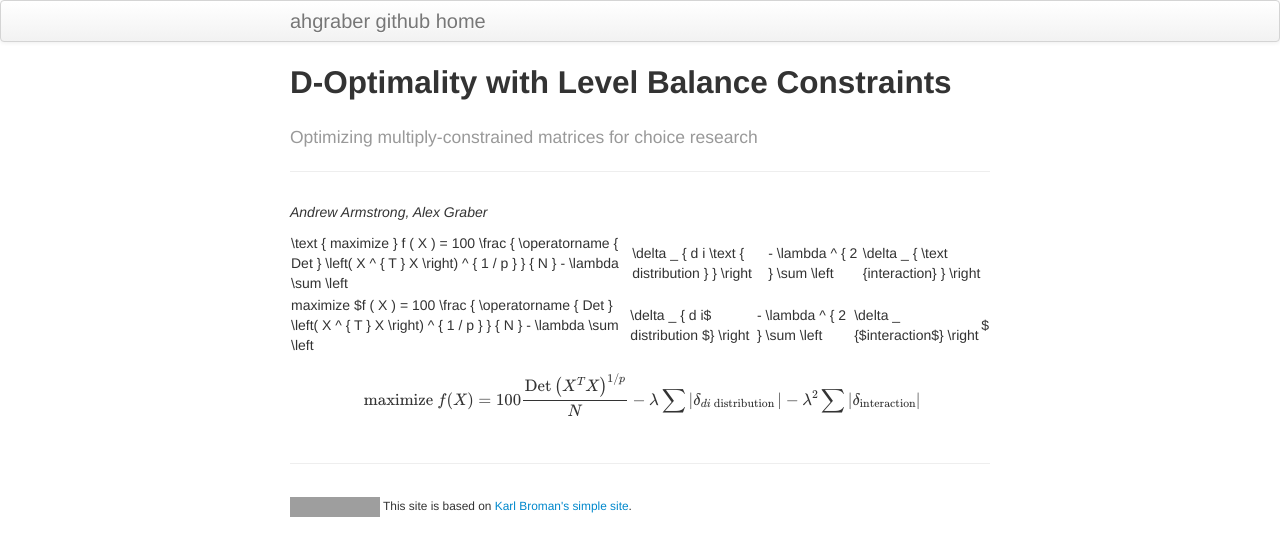
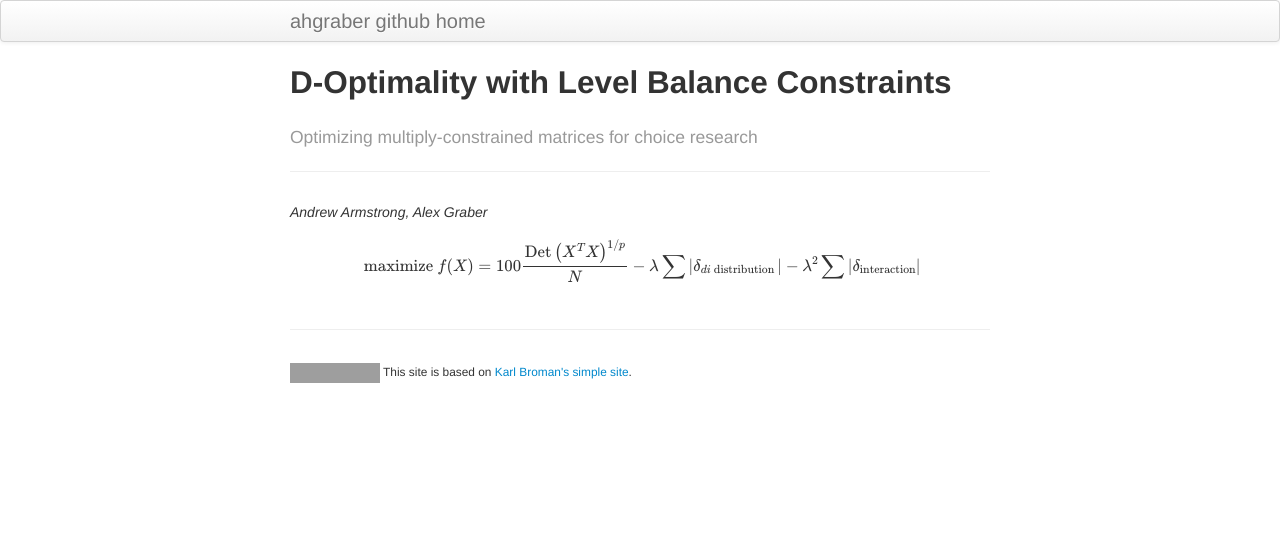
Before and after one commit to ahgraber/Fedorov, a Jekyll site: the page built from index.md, in a window 1280 px wide. Shown: the top 556 px of the page. Built offline with Jekyll 4.4.1, drawn with Linux system fonts in a browser that asks for light colours; formulas are drawn with MathJax 3; grey boxes are pictures that could not be loaded.

Commit message:
Update index.md

```diff
--- a/index.md
+++ b/index.md
@@ -6,15 +6,11 @@ description:
 ---
 *Andrew Armstrong, Alex Graber*
 
-\text { maximize } f ( X ) = 100 \frac { \operatorname { Det } \left( X ^ { T } X \right) ^ { 1 / p } } { N } - \lambda \sum \left| \delta _ { d i \text { distribution } } \right| - \lambda ^ { 2 } \sum \left| \delta _ { \text {interaction} } \right|
 
-
-maximize $f ( X ) = 100 \frac { \operatorname { Det } \left( X ^ { T } X \right) ^ { 1 / p } } { N } - \lambda \sum \left| \delta _ { d i$ distribution $} \right| - \lambda ^ { 2 } \sum \left| \delta _ {$interaction$} \right|$
-
-
-
-$$
-
-\text { maximize } f ( X ) = 100 \frac { \operatorname { Det } \left( X ^ { T } X \right) ^ { 1 / p } } { N } - \lambda \sum \left| \delta _ { d i \text { distribution } } \right| - \lambda ^ { 2 } \sum \left| \delta _ { \text {interaction} } \right|
-
-$$
+{% raw %}{::nomarkdown}
+    <div>
+    $$
+    \text { maximize } f ( X ) = 100 \frac { \operatorname { Det } \left( X ^ { T } X \right) ^ { 1 / p } } { N } - \lambda \sum \left| \delta _ { d i \text { distribution } } \right| - \lambda ^ { 2 } \sum \left| \delta _ { \text {interaction} } \right|
+    $$
+    </div>
+{:/}{% endraw %}
```
